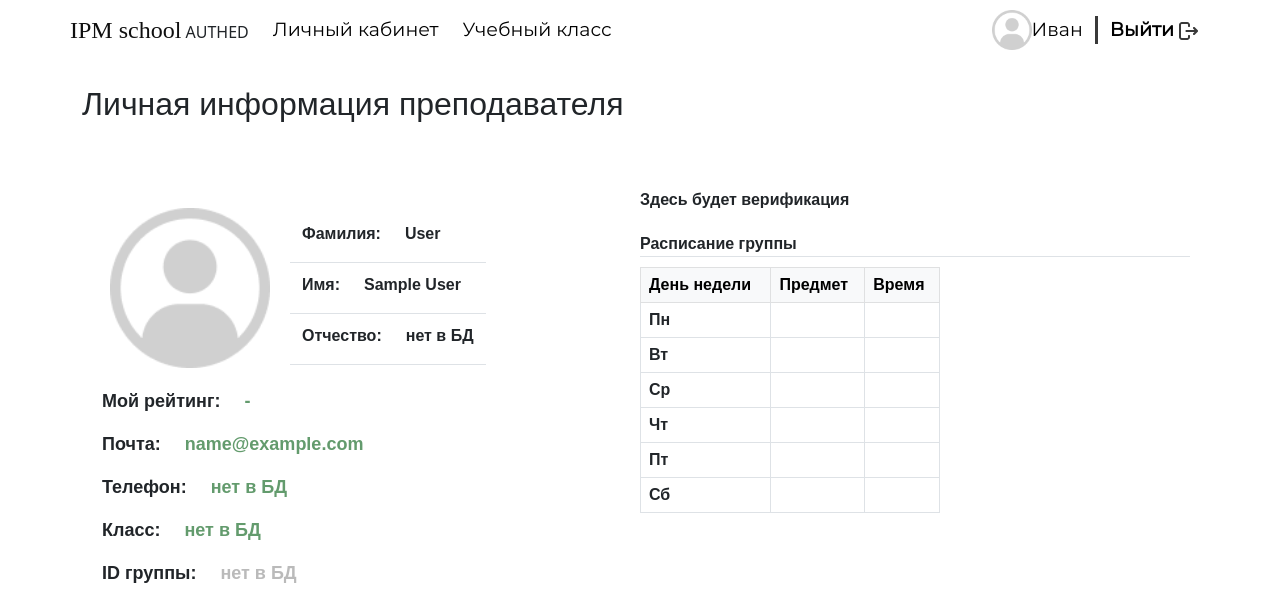
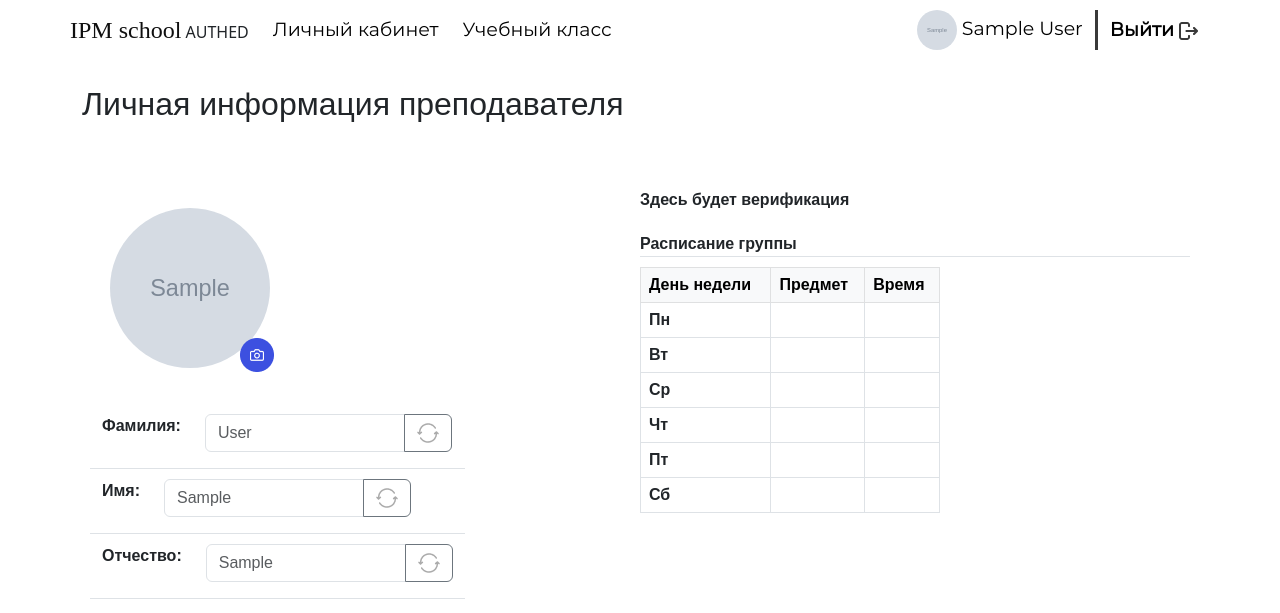
Before and after one commit to TheAsferto/My_projects, a Django app: page /page_teacher_lk/ in a window 1280 px wide. Shown: the top 613 px of the page. Run offline with Django 5.2, Linux system fonts and the light colour scheme; a user stored in the database is signed in; tables that the repository leaves empty hold one stand-in row (values such as "Sample post"); grey boxes marked "Sample" are stand-in pictures; lists and menus that the app fills with data are empty; some web fonts are replaced.

Commit message:
настройки учителя,  аватар, доп поля таблы учителя

```diff
--- a/ipm_school/project/apps/main/urls.py
+++ b/ipm_school/project/apps/main/urls.py
@@ -3,6 +3,7 @@ from . import views
 from django.contrib.auth import views as auth_views
 from .forms import LoginForm
 from django.conf import settings
+from django.conf.urls.static import static
 
 urlpatterns = [
     path('', views.index, name='index'),
@@ -18,4 +19,4 @@ urlpatterns = [
     path('page_student_class/', views.page_student_class, name='page_student_class'),
     path('page_teacher_class/', views.page_teacher_class, name='page_teacher_class'),
     path('logout/', auth_views.LogoutView.as_view(), {'next_page':settings.LOGOUT_REDIRECT_URL}, name='logout'),
-]
+] + static(settings.MEDIA_URL, document_root=settings.MEDIA_ROOT)
--- a/ipm_school/project/apps/main/views.py
+++ b/ipm_school/project/apps/main/views.py
@@ -7,10 +7,25 @@ from .forms import StudentSignUpForm, TeacherSignUpForm, LoginForm
 from django.urls import reverse
 from .decorators import student_required, teacher_required
 from django.contrib.auth.decorators import login_required
-
+from django.shortcuts import get_object_or_404
+from . import forms as myforms
+#from django.core.files.storage import default_storage
+from django.core.files import File
+from os.path import basename
+import urllib
 
 def index(request):
-    return render(request, "index.html", {})
+    if request.user.is_authenticated:
+        mail = request.user.email
+        teacher_name = Teacher.objects.get(user__email__contains=mail).name
+        if request.user.teacher.avatar == '-':
+            ava_path = 'avatars/no_ava.png'
+        else:
+            ava_path = request.user.teacher.avatar
+        context = {'name':teacher_name, 'ava_path':ava_path}
+    else:
+        context = {}
+    return render(request, "index.html", context)
 
 
 class TeacherSignUpView(CreateView):
@@ -69,10 +84,51 @@ def page_student_lk(request):
 @login_required
 @teacher_required
 def page_teacher_lk(request):
-    mail = request.user.email
-    teacher_name = Teacher.objects.get(user__email__contains=mail).name
-    teacher_surname = Teacher.objects.get(user__email__contains=mail).surname
-    context = {'email':mail, 'teacher_name':teacher_name, 'teacher_surname':teacher_surname}
+    if request.user.teacher.avatar == '-':
+        ava_path = 'avatars/no_ava.png'
+    else:
+         ava_path = request.user.teacher.avatar
+    if request.method == 'POST':
+        if 'fathername_frm' in request.POST:
+            form = myforms.Fathername_changing_form(request.POST)
+            if form.is_valid():
+                request.user.teacher.fathername = form.cleaned_data['fathername']
+                request.user.teacher.save()
+        if 'name_frm' in request.POST:
+            form = myforms.Name_changing_form(request.POST)
+            if form.is_valid():
+                request.user.teacher.name = form.cleaned_data['name']
+                request.user.teacher.save()
+        if 'surn_frm' in request.POST:
+            form = myforms.Surn_changing_form(request.POST)
+            if form.is_valid():
+                request.user.teacher.surname = form.cleaned_data['surname']
+                request.user.teacher.save()
+        if 'tel_frm' in request.POST:
+            form = myforms.Tel_changing_form(request.POST)
+            if form.is_valid():
+                request.user.teacher.phone_number = form.cleaned_data['phone']
+                request.user.teacher.save()
+        if 'class_frm' in request.POST:
+            form = myforms.Class_changing_form(request.POST)
+            if form.is_valid():
+                request.user.teacher.teacher_class_num = form.cleaned_data['tclass']
+                request.user.teacher.save()
+        if 'avatar' in request.FILES:
+            file = request.FILES['avatar']
+            ava_model = request.user.teacher
+            ava_model.avatar.delete()
+            ava_model.avatar = request.FILES['avatar']
+            ava_model.save()
+            ava_path = request.user.teacher.avatar
+
+    context = { 'email':request.user.email,
+                'name':request.user.teacher.name,
+                'surname':request.user.teacher.surname,
+                'fathername':request.user.teacher.fathername,
+                'phone': request.user.teacher.phone_number,
+                'tclass': request.user.teacher.teacher_class_num,
+                'ava_path': ava_path,}
     return render(request, 'teacher/page_teacher_lk.html', context)
 
 
--- a/ipm_school/project/settings/base.py
+++ b/ipm_school/project/settings/base.py
@@ -117,3 +117,5 @@ AUTH_USER_MODEL = 'main.User'
 LOGIN_REDIRECT_URL = 'page_student_lk'
 LOGIN_URL = 'authorization'
 LOGOUT_REDIRECT_URL = 'index'
+MEDIA_ROOT = os.path.join(BASE_DIR, 'ipm_school/project/static/')
+MEDIA_URL = 'ipm_school/project/static/'
--- a/ipm_school/project/static/CSS/ind.css
+++ b/ipm_school/project/static/CSS/ind.css
@@ -8,7 +8,6 @@
     font-family: 'Montserrat';
     src: URL('../fonts/Montserrat-Regular.otf') format('truetype');
   }
-
 .body_style{
     background-color: #ffffff;
     -webkit-font-smoothing: antialiased;
@@ -25,8 +24,6 @@ header {
     padding-top: 10px;
     padding-bottom: 10px;
 }
-
-
 .btn-logo-style  {
     font-family: "Dela Gothic One";
     font-weight: regular;
@@ -61,7 +58,6 @@ header {
 .btn-hmenu:active {
     color: rgb(124, 124, 124);
 }
-
 .btn-login {
     font-family: "Montserrat";
     font-weight: bold;
@@ -75,7 +71,6 @@ header {
 .btn-login:active {
     color: rgb(124, 124, 124);
 }
-
 .btn-reg {
     background-color: rgb(49,120,139);
     border: 3px solid  rgb(49,120,139);
@@ -94,7 +89,6 @@ header {
     background-color: rgb(31, 76, 88);
     border: 3px solid rgb(31, 76, 88);
 }
-
 .colored-text {
     font-family: "Montserrat";
     font-weight: bold;
@@ -133,6 +127,25 @@ header {
     background-color: rgb(146, 177, 185);
     border: 3px solid rgb(146, 177, 185);
 }
+#avatar {
+    opacity: 0;
+    width: 0.1px;
+    height: 0.1px;
+}
+lable[for="avatar"] {
+    display: block;
+    background-color: aquamarine;
+    color: red;
+}
+
+/*
+.avatar_picker{
+    display: flex;
+    width: 200px;
+    height: 50px;
+    border-radius: 25px;
+    background: linear-gradient(40deg, #ff6ec4, #7873f5);
+}
 
 
 /*
--- a/ipm_school/project/templates/index_header.html
+++ b/ipm_school/project/templates/index_header.html
@@ -40,13 +40,14 @@
             <div class="col visible-grid">
             </div>
                 {% if request.user.is_authenticated %}
-                  <div class="col-auto text-end visible-grid px-0">
-                    <img src="../../static/img/no_foto.png" width="40px" height="40px">
+                  <div class="col-auto text-start visible-grid " style="padding-left: 0px; border-right: 3px solid #393939;">
+                    <a href="/page_teacher_lk/" class="btn-hmenu">
+                      {% load static %}
+                      <img src="{% static ava_path %}" alt="Test_ava" class="rounded-circle"  width="40px" height="40px">
+                      <span>{{name}}</span>
+                    </a>
                   </div>
-                  <div class="col-auto text-start visible-grid " style="padding-left: 0px; border-right: 3px solid #393939;">
-                    <div class="btn-hmenu">Иван</div>
-                  </div>
-                  <div class="col-auto visible-grid">
+                  <div class="col-auto visible-grid" >
                     <a href="/logout/" class="btn-login">Выйти <img src="../static/img/logout.png"></a>
                   </div>
                 {% else %}
--- a/ipm_school/project/templates/teacher/page_teacher_lk.html
+++ b/ipm_school/project/templates/teacher/page_teacher_lk.html
@@ -2,18 +2,24 @@
     {% include "index_header.html" %}
 
     <body class="body_style visible-grid">
-    <div class="container visible-grid" style="margin-top: 20px">
-            <div class="row rounded-4" style="background-color: white">
-                <span class="text" style="font-size: 32px; font-family: Dela Gothic One, sans-serif">Личная информация преподавателя</span>
-            </div>
+        <div class="container visible-grid" style="margin-top: 20px">
+                <div class="row rounded-4" style="background-color: white">
+                    <span class="text" style="font-size: 32px; font-family: Dela Gothic One, sans-serif">Личная информация преподавателя</span>
+                </div>
         </div>
 
         <div class="container text fw-bold" style="margin-top: 40px; font-family: Montserrat-Regular, sans-serif">
             <div class="row rounded-4" style="background-color: white; padding: 20px">
-                <div class="col">
+                <div class="col-6">
                     <div class="row row-cols-auto text-centre visible-grid align-items-center">
-                        <div class="col visible-grid" style="padding: 20px">
-                            <img src="../../static/img/no_foto.png" class="rounded" alt="..." width="160" height="160">
+                        <div class="col visible-grid" style="padding: 20px; position: relative;">
+                            {% load static %}
+                            <img src="{% static ava_path %}" class="rounded-circle"  width="160" height="160">
+                            <form method="POST" action="{% url 'page_teacher_lk' %}" enctype="multipart/form-data" id="ac">
+                                {% csrf_token %}
+                                <label for="avatar" style="position: absolute; top: 150px; left: 150px;"><img src="../static/img/ava_change.png"></label>
+                                <input type="file" id="avatar" name="avatar" accept="image/png, image/jpeg" onchange="ac.submit()">
+                            </form>
                         </div>
                         <div class="col visible-grid" style="font-size: 16px;" >
                             <div class="row row-cols-auto border-bottom visible-grid" style="padding-top: 10px">
@@ -21,7 +27,13 @@
                                     <p>Фамилия:</p>
                                 </div>
                                 <div class="col">
-                                    <p>{{teacher_surname}}</p>
+                                    <form method="POST" action="{% url 'page_teacher_lk' %}">
+                                    {% csrf_token %}
+                                    <div class="input-group mb-3">
+                                        <input type="text" class="form-control" placeholder={{surname}} style="width: 200px;" name="surname">
+                                        <button class="btn btn-outline-secondary" type="submit" id="button-addon2" name="surn_frm"><img src="../static/img/refresh.png"></button>
+                                    </div>
+                                    </form>
                                 </div>
                             </div>
                             <div class="row row-cols-auto border-bottom visible-grid" style="padding-top: 10px">
@@ -29,7 +41,13 @@
                                     <p>Имя:</p>
                                 </div>
                                 <div class="col">
-                                    <p>{{teacher_name}}</p>
+                                    <form method="POST" action="{% url 'page_teacher_lk' %}">
+                                    {% csrf_token %}
+                                    <div class="input-group mb-3">
+                                        <input type="text" class="form-control" placeholder={{name}} style="width: 200px;" name="name">
+                                        <button class="btn btn-outline-secondary" type="submit" id="button-addon2" name="name_frm"><img src="../static/img/refresh.png"></button>
+                                    </div>
+                                    </form>
                                 </div>
                             </div>
                             <div class="row row-cols-auto border-bottom visible-grid" style="padding-top: 10px">
@@ -37,26 +55,58 @@
                                     <p>Отчество:</p>
                                 </div>
                                 <div class="col">
-                                    <p>нет в БД</p>
+                                    <form method="POST" action="{% url 'page_teacher_lk' %}">
+                                    {% csrf_token %}
+                                    <div class="input-group mb-3">
+                                        <input type="text" class="form-control" placeholder={{fathername}} style="width: 200px;" name="fathername">
+                                        <button class="btn btn-outline-secondary" type="submit" id="button-addon2" name="fathername_frm"><img src="../static/img/refresh.png"></button>
+                                    </div>
+                                    </form>
                                 </div>
                             </div>
                         </div>
                     </div>
-                    <div class="row row-cols-auto text-centre fw-bold" style="font-size: 18px">
+                    <div class="row row-cols-auto text-centre fw-bold" style="font-size: 18px; padding-top: 15px;">
                         <div class="col"><p class="text">Мой рейтинг:</p></div>
                         <div class="col"><p style="color: #639B6D">-</p></div>
                     </div>
                     <div class="row row-cols-auto text-centre fw-bold" style="font-size: 18px">
                         <div class="col"><p class="text">Почта:</p></div>
-                        <div class="col"><p style="color: #639B6D">{{ email }}</p></div>
+                        <div class="col">
+                            <div class="input-group mb-3">
+                                <input type="text" class="form-control" placeholder={{email}} aria-describedby="button-addon2" style="width: 200px;">
+                                <button class="btn btn-outline-secondary" type="button" id="button-addon2"><img src="../static/img/refresh.png"></button>
+                            </div>
+                        </div>
                     </div>
                     <div class="row row-cols-auto text-centre fw-bold" style="font-size: 18px">
                         <div class="col"><p class="text">Телефон:</p></div>
-                        <div class="col"><p style="color: #639B6D">нет в БД</p></div>
+                        <div class="col">
+                            <form method="POST" action="{% url 'page_teacher_lk' %}">
+                            {% csrf_token %}
+                            <div class="input-group mb-3">
+                                <input type="text" class="form-control" placeholder={{phone}} style="width: 200px;" name="phone">
+                                <button class="btn btn-outline-secondary" type="submit" id="button-addon2" name="tel_frm"><img src="../static/img/refresh.png"></button>
+                            </div>
+                            </form>
+                        </div>
                     </div>
                     <div class="row row-cols-auto text-centre fw-bold" style="font-size: 18px">
                         <div class="col"><p class="text">Класс:</p></div>
-                        <div class="col"><p style="color: #639B6D">нет в БД</p></div>
+                        <div class="col">
+                            <form method="POST" action="{% url 'page_teacher_lk' %}">
+                            {% csrf_token %}
+                            <div class="input-group">
+                                <select class="form-select" id="inputGroupSelect04" style="width: 100px;" name="tclass">
+                                  <option selected>{{tclass}}</option>
+                                  <option value="9">9</option>
+                                  <option value="10">10</option>
+                                  <option value="11">11</option>
+                                </select>
+                                <button class="btn btn-outline-secondary" type="submit" name="class_frm"><img src="../static/img/refresh.png"></button>
+                            </div>
+                            </form>
+                        </div>
                     </div>
                     <div class="row row-cols-auto text-centre fw-bold" style="font-size: 18px">
                         <div class="col"><p class="text">ID группы:</p></div>
--- a/pyproject.toml
+++ b/pyproject.toml
@@ -10,6 +10,7 @@ django = "^4.2.3"
 django-split-settings = "^1.2.0"
 psycopg2 = "^2.9.6"
 django-environ = "^0.10.0"
+pillow = "^10.0.0"
 
 
 [build-system]
```
Also changed, not shown: ipm_school/project/apps/main/forms.py (+54 -1 lines), ipm_school/project/apps/main/models.py (+9 -1 lines), ipm_school/project/static/avatars/no_ava.png (renamed from ipm_school/project/static/img/no_foto.png), ipm_school/project/static/img/ava_change.png (added), ipm_school/project/static/img/refresh.png (added), 1 other file.
